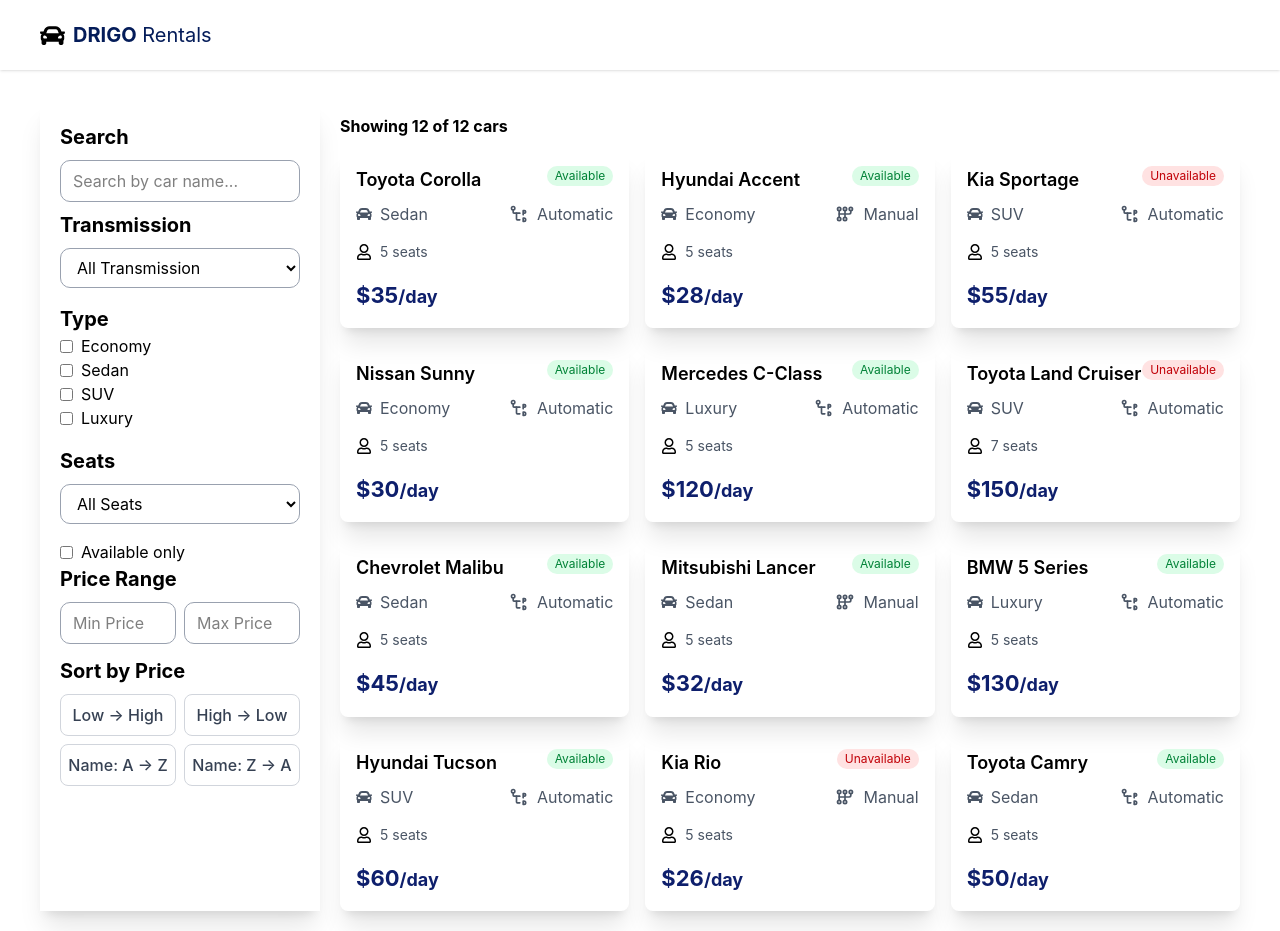
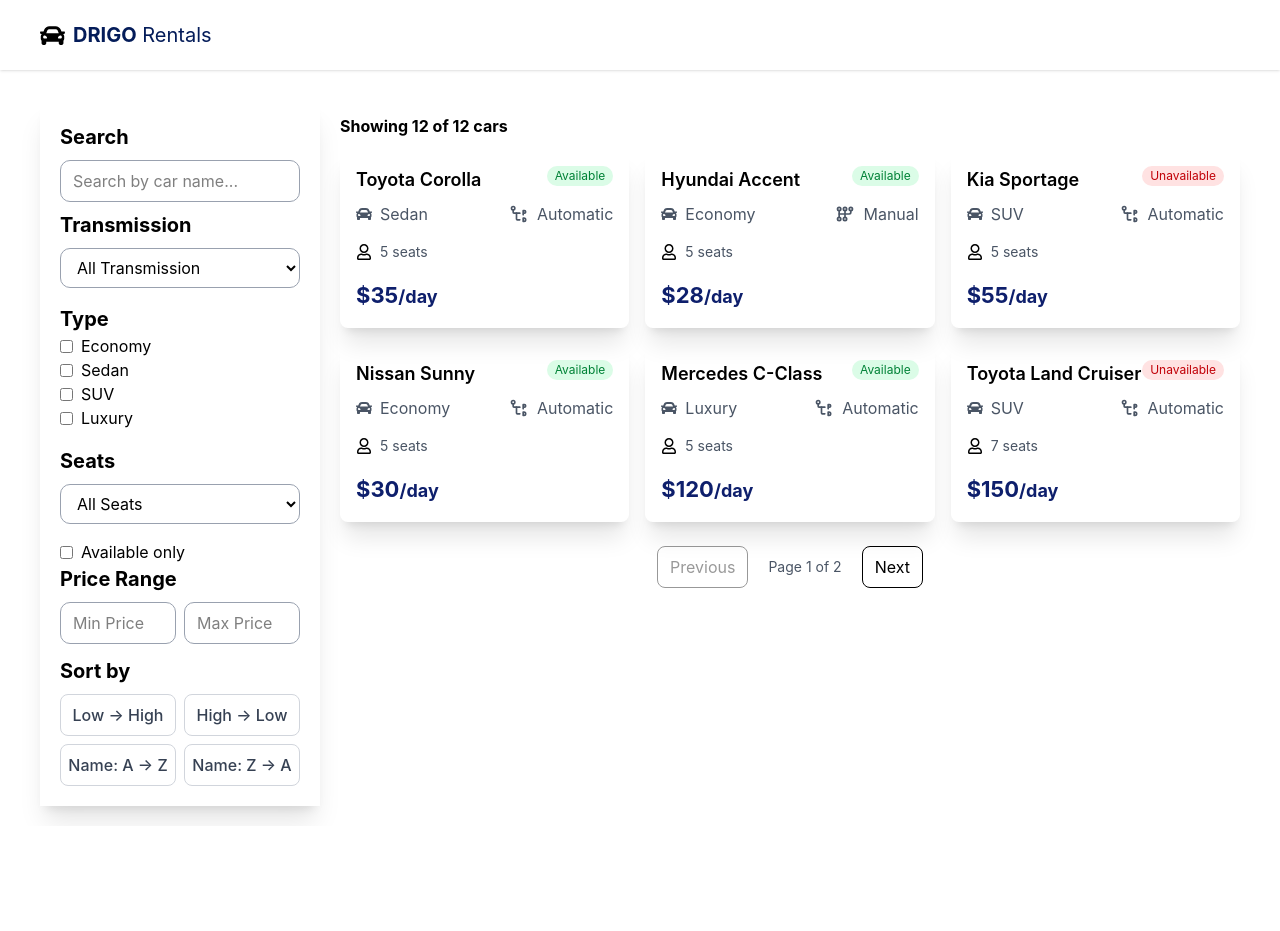
Before and after one commit to Baim55/Drigo-car-browser, a React (Vite) app: page / in a window 1280 px wide. After the commit the page ends 826 px from the top, so only its background shows below. Built offline with nearby package versions, Linux system fonts and the light colour scheme.

Commit message:
add pagination with URL sync

```diff
--- a/src/App.jsx
+++ b/src/App.jsx
@@ -15,8 +15,12 @@
 import useCars from "./hooks/useCars";
 import filtersReducer, { initialFilters } from "./reducers/filtersReducer";
 import PriceRangeFilter from "./components/PriceRangeFilter";
+import paginate from "./utils/paginate";
+import Pagination from "./components/Pagination";
 
 function App() {
+  const PAGE_SIZE = 6;
+
   const { data: cars, loading, error, retry } = useCars();
   const [searchParams, setSearchParams] = useSearchParams();
 
@@ -35,6 +39,7 @@
       priceMax: searchParams.get("priceMax") || init.priceMax,
       seats: searchParams.get("seats") || init.seats,
       sort: searchParams.get("sort") || init.sort,
+      page: Number(searchParams.get("page") || init.page),
     }),
   );
 
@@ -66,6 +71,10 @@
     filters.sort,
   ]);
 
+  const { paginatedItems, totalPages, currentPage } = useMemo(() => {
+    return paginate(filteredCars, filters.page, PAGE_SIZE);
+  }, [filteredCars, filters.page]);
+
   function handleReset() {
     dispatch({ type: "RESET" });
   }
@@ -83,6 +92,9 @@
     }
     if (filters.availableOnly) {
       params.available = "1";
+    }
+    if (filters.page > 1) {
+      params.page = filters.page;
     }
     if (filters.priceMin !== "") params.priceMin = filters.priceMin;
     if (filters.priceMax !== "") params.priceMax = filters.priceMax;
@@ -128,8 +140,12 @@
           <PriceRangeFilter
             priceMin={filters.priceMin}
             priceMax={filters.priceMax}
-            onPriceMinChange={(value) => dispatch({ type: "SET_PRICE_MIN", payload: value })}
-            onPriceMaxChange={(value) => dispatch({ type: "SET_PRICE_MAX", payload: value })}
+            onPriceMinChange={(value) =>
+              dispatch({ type: "SET_PRICE_MIN", payload: value })
+            }
+            onPriceMaxChange={(value) =>
+              dispatch({ type: "SET_PRICE_MAX", payload: value })
+            }
           />
           <SortSelect
             sort={filters.sort}
@@ -144,8 +160,15 @@
           {filteredCars.length === 0 ? (
             <EmptyState onReset={handleReset} />
           ) : (
-            <CarGrid cars={filteredCars} />
+            <CarGrid cars={paginatedItems} />
           )}
+          <Pagination
+            currentPage={currentPage}
+            totalPages={totalPages}
+            onPageChange={(page) =>
+              dispatch({ type: "SET_PAGE", payload: page })
+            }
+          />
         </div>
       </div>
     </div>
--- /dev/null
+++ b/src/components/Pagination.jsx
@@ -0,0 +1,27 @@
+function Pagination({ currentPage, totalPages, onPageChange }) {
+  if (totalPages <= 1) return null;
+
+  return (
+    <div className="flex justify-center items-center gap-2 mt-6">
+      <button
+        onClick={() => onPageChange(currentPage - 1)}
+        disabled={currentPage === 1}
+        className="px-3 py-2 border rounded-lg disabled:opacity-40 disabled:cursor-not-allowed hover:bg-gray-100"
+      >
+        Previous
+      </button>
+      <span className="px-3 py-2 text-sm text-gray-600">
+        Page {currentPage} of {totalPages}
+      </span>
+      <button
+        onClick={() => onPageChange(currentPage + 1)}
+        disabled={currentPage === totalPages}
+        className="px-3 py-2 border rounded-lg disabled:opacity-40 disabled:cursor-not-allowed hover:bg-gray-100"
+      >
+        Next
+      </button>
+    </div>
+  );
+}
+
+export default Pagination;
--- a/src/components/SortSelect.jsx
+++ b/src/components/SortSelect.jsx
@@ -1,7 +1,7 @@
 function SortSelect({ sort, onSortChange }) {
   return (
     <div className="w-full mt-3">
-      <p className="font-bold text-[20px] mb-2">Sort by Price</p>
+      <p className="font-bold text-[20px] mb-2">Sort by</p>
       <div className="flex gap-2">
         <button
           onClick={() => onSortChange("low-high")}
--- a/src/reducers/filtersReducer.js
+++ b/src/reducers/filtersReducer.js
@@ -7,36 +7,37 @@
   priceMax: "",
   seats: "All",
   sort: "none",
+  page: 1,
 };
 
 function filtersReducer(state, action) {
   switch (action.type) {
     case "SET_SEARCH":
-      return { ...state, search: action.payload };
+      return { ...state, search: action.payload, page: 1 };
     case "SET_TRANSMISSION":
-      return { ...state, transmission: action.payload };
+      return { ...state, transmission: action.payload, page: 1 };
     case "TOGGLE_TYPE": {
       const type = action.payload;
       const alreadySelected = state.types.includes(type);
       const newTypes = alreadySelected
         ? state.types.filter((t) => t !== type)
         : [...state.types, type];
-      return { ...state, types: newTypes };
+      return { ...state, types: newTypes, page: 1 };
     }
     case "SET_AVAILABLE_ONLY":
-      return { ...state, availableOnly: action.payload };
+      return { ...state, availableOnly: action.payload, page: 1 };
     case "SET_PRICE_MIN":
-      return { ...state, priceMin: action.payload };
+      return { ...state, priceMin: action.payload, page: 1 };
     case "SET_PRICE_MAX":
-      return { ...state, priceMax: action.payload };
+      return { ...state, priceMax: action.payload, page: 1 };
     case "SET_SEATS":
-      return { ...state, seats: action.payload };
+      return { ...state, seats: action.payload, page: 1 };
     case "SET_SORT":
-      return { ...state, sort: action.payload };
+      return { ...state, sort: action.payload, page: 1 };
+    case "SET_PAGE":
+      return { ...state, page: action.payload };
     case "RESET":
       return initialFilters;
-    case "INIT_FROM_URL":
-      return { ...state, ...action.payload };
     default:
       return state;
   }
--- /dev/null
+++ b/src/utils/paginate.js
@@ -0,0 +1,10 @@
+function paginate(items, page, pageSize) {
+  const totalPages = Math.max(1, Math.ceil(items.length / pageSize));
+  const safePage = Math.min(Math.max(1, page), totalPages);
+
+  const startIndex = (safePage - 1) * pageSize;
+  const paginatedItems = items.slice(startIndex, startIndex + pageSize);
+  return { paginatedItems, totalPages, currentPage: safePage };
+}
+
+export default paginate;
```
